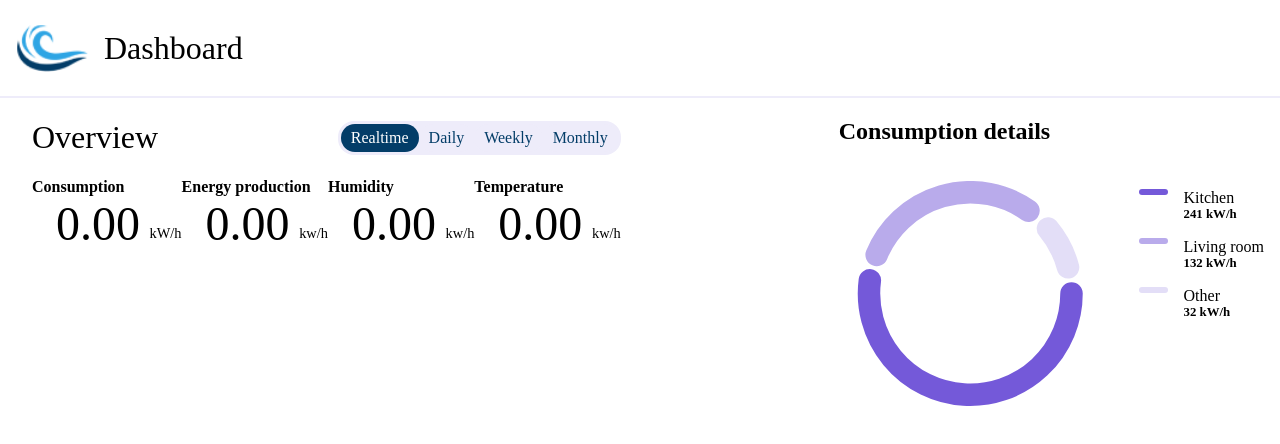
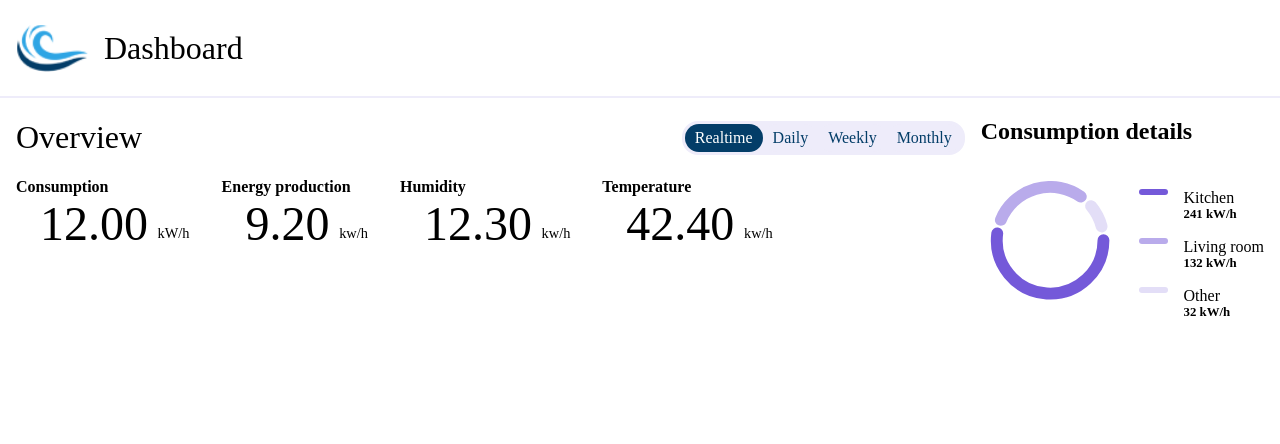
Before and after one commit to PI2-Eolo/frontend, a React (Create React App) app: page / in a window 1280 px wide. Shown: the top 444 px of the page. Built offline with nearby package versions, Linux system fonts and the light colour scheme.

Commit message:
Addition of metricService

```diff
--- a/src/App.css
+++ b/src/App.css
@@ -6,6 +6,5 @@
 .App-upperContainer {
     display: flex;
     justify-content: space-between;
-    margin-left: 1em;
     margin-right: 1em;
 }
--- a/src/App.tsx
+++ b/src/App.tsx
@@ -2,31 +2,41 @@ import "./App.css";
 import Header from "./components/Header";
 import PieChart from "./components/PieChart";
 import Overview from "./components/Overview";
+import { useEffect, useState } from "react";
+import { getMetrics, Metrics } from "./services/metricService";
+import MetricInfoModel from "./models/MetricInfoModel";
 
-const emptyMetriInfo = {
-  consumption: 0,
-  energyProduction: 0,
-  humidity: 0,
-  temperature: 0,
+const emptyMetrics: Metrics = {
+  realTime: new MetricInfoModel(),
+  daily: new MetricInfoModel(),
+  weekly: new MetricInfoModel(),
+  monthly: new MetricInfoModel(),
 };
 
 function App() {
+  const [metrics, setMetrics] = useState<Metrics>(emptyMetrics);
+
+  useEffect(() => {
+    getMetrics().then(setMetrics);
+  }, []);
+
   return (
     <div className="App">
       <Header />
       <div className="App-upperContainer ">
         <div>
           <Overview
-            realTimeData={emptyMetriInfo}
-            dailyData={emptyMetriInfo}
-            weeklyData={emptyMetriInfo}
-            monthlyData={emptyMetriInfo}
+            realTimeData={metrics.realTime}
+            dailyData={metrics.daily}
+            weeklyData={metrics.weekly}
+            monthlyData={metrics.monthly}
           />
           {
             // Earnings goes here
           }
         </div>
 
+        <div>
           <PieChart
             label="Consumption details"
             data={[
@@ -38,6 +48,7 @@ function App() {
           />
         </div>
       </div>
+    </div>
   );
 }
 
--- a/src/components/Header/index.css
+++ b/src/components/Header/index.css
@@ -19,7 +19,7 @@ h1 {
 img {
     display: flex;
     height: 3em;
-    margin-right: 1em;
+    padding-right: 1em;
 }
 
 @font-face {
--- a/src/components/Overview/index.css
+++ b/src/components/Overview/index.css
@@ -7,13 +7,21 @@
     display: flex;
     justify-content: space-between;
     align-items: center;
-    margin-left: 1em;
-    margin-right: 1em;
+    padding-left: 1em;
+    padding-right: 1em;
 }
 
 .Overview-infos {
     display: flex;
     flex-direction: row;
-    margin-left: 1em;
-    margin-right: 1em;
+    padding-left: 1em;
+    padding-right: 1em;
 }
+
+.Overview-pad2 {
+    padding-left: 2em;
+}
+
+.Overview-pad12 {
+    padding-left: 12em;
+}
--- a/src/components/Overview/index.tsx
+++ b/src/components/Overview/index.tsx
@@ -1,28 +1,15 @@
 import { useEffect, useState } from "react";
 import MetricInfo from "../MetricInfo";
 import Selector from "../Selector";
+import MetricInfoModel from "../../models/MetricInfoModel";
 import "./index.css";
 
-interface MetricInfo {
-  consumption: number;
-  energyProduction: number;
-  humidity: number;
-  temperature: number;
+interface OverviewProps {
+  realTimeData: MetricInfoModel;
+  dailyData: MetricInfoModel;
+  weeklyData: MetricInfoModel;
+  monthlyData: MetricInfoModel;
 }
-
-interface OverviewProps {
-  realTimeData: MetricInfo;
-  dailyData: MetricInfo;
-  weeklyData: MetricInfo;
-  monthlyData: MetricInfo;
-}
-
-const emptyMetriInfo = {
-  consumption: 0,
-  energyProduction: 0,
-  humidity: 0,
-  temperature: 0,
-};
 
 const Overview = ({
   realTimeData,
@@ -30,8 +17,8 @@ const Overview = ({
   weeklyData,
   monthlyData,
 }: OverviewProps) => {
-  const [metricInfo, setMetricInfo] = useState(emptyMetriInfo);
-  const [period, setPeriod] = useState("realTime");
+  const [metricInfo, setMetricInfo] = useState(new MetricInfoModel());
+  const [period, setPeriod] = useState("realtime");
 
   useEffect(() => {
     onChangeSelector(period);
@@ -41,7 +28,8 @@ const Overview = ({
     switch (period) {
       case "realtime":
         setMetricInfo(realTimeData);
-        setPeriod("realTime");
+
+        setPeriod("realtime");
         break;
       case "daily":
         setMetricInfo(dailyData);
@@ -94,17 +82,21 @@ const Overview = ({
           value={metricInfo.consumption}
           unit="kW/h"
         />
+        <div className="Overview-pad2" />
         <MetricInfo
           label="Energy production"
           value={metricInfo.energyProduction}
           unit="kw/h"
         />
+        <div className="Overview-pad2" />
         <MetricInfo label="Humidity" value={metricInfo.humidity} unit="kw/h" />
+        <div className="Overview-pad2" />
         <MetricInfo
           label="Temperature"
           value={metricInfo.temperature}
           unit="kw/h"
         />
+        <div className="Overview-pad12" />
       </div>
     </div>
   );
--- /dev/null
+++ b/src/models/MetricInfoModel.ts
@@ -0,0 +1,8 @@
+export default class MetricInfoModel {
+  constructor(
+    public consumption: number = 0,
+    public energyProduction: number = 0,
+    public humidity: number = 0,
+    public temperature: number = 0
+  ) {}
+}
--- /dev/null
+++ b/src/services/metricService.ts
@@ -0,0 +1,53 @@
+import MetricInfoModel from "../models/MetricInfoModel";
+
+const getRealTimeMetrics = async () => {
+  return {
+    consumption: 12,
+    energyProduction: 9.2,
+    humidity: 12.3,
+    temperature: 42.4,
+  };
+};
+
+const getDailyMetrics = async () => {
+  return {
+    consumption: 13.2,
+    energyProduction: 11.2,
+    humidity: 11.3,
+    temperature: 39.4,
+  };
+};
+
+const getWeeklyMetrics = async () => {
+  return {
+    consumption: 43.2,
+    energyProduction: 31.2,
+    humidity: 21.3,
+    temperature: 231.4,
+  };
+};
+
+const getMonthlyMetrics = async () => {
+  return {
+    consumption: 143.2,
+    energyProduction: 131.2,
+    humidity: 121.3,
+    temperature: 321.4,
+  };
+};
+
+export interface Metrics {
+  realTime: MetricInfoModel;
+  daily: MetricInfoModel;
+  weekly: MetricInfoModel;
+  monthly: MetricInfoModel;
+}
+
+export const getMetrics = async () => {
+  return {
+    realTime: await getRealTimeMetrics(),
+    daily: await getDailyMetrics(),
+    weekly: await getWeeklyMetrics(),
+    monthly: await getMonthlyMetrics(),
+  };
+};
```
Lines whose indentation alone changed are shown as unchanged.
